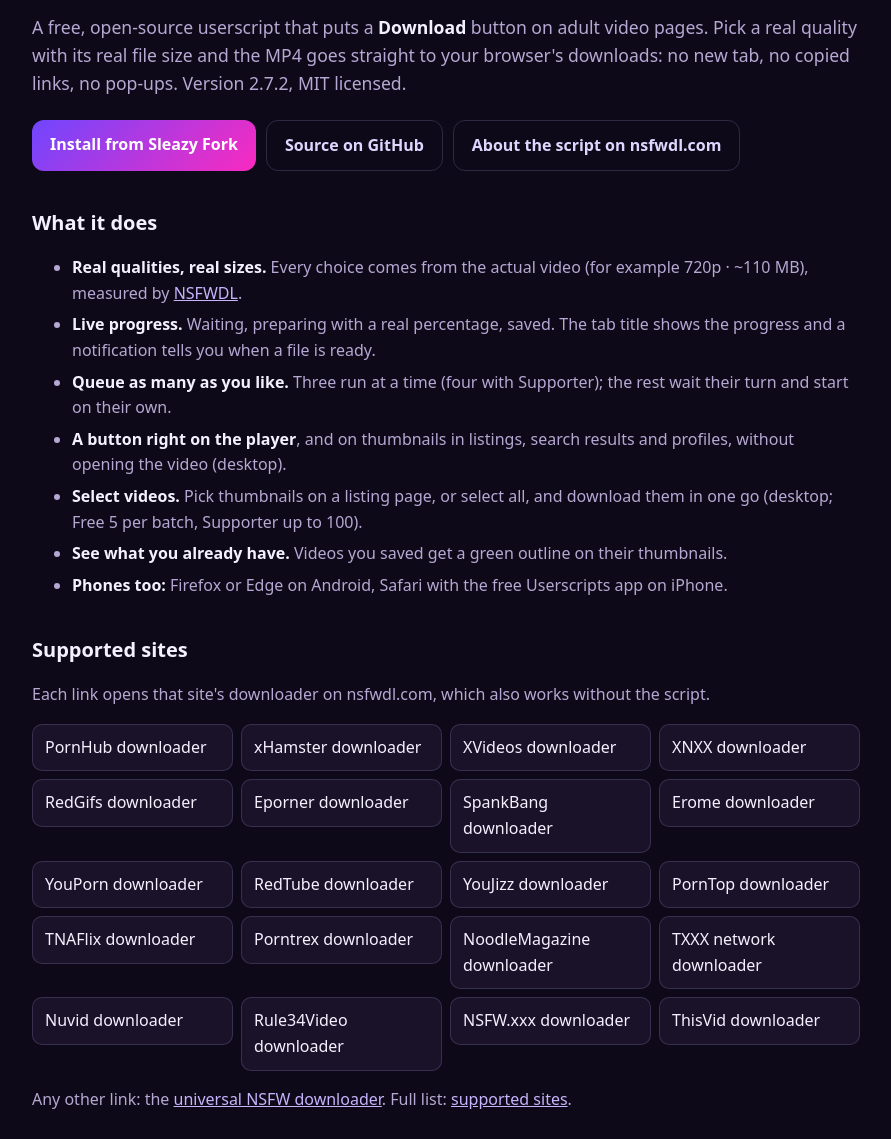
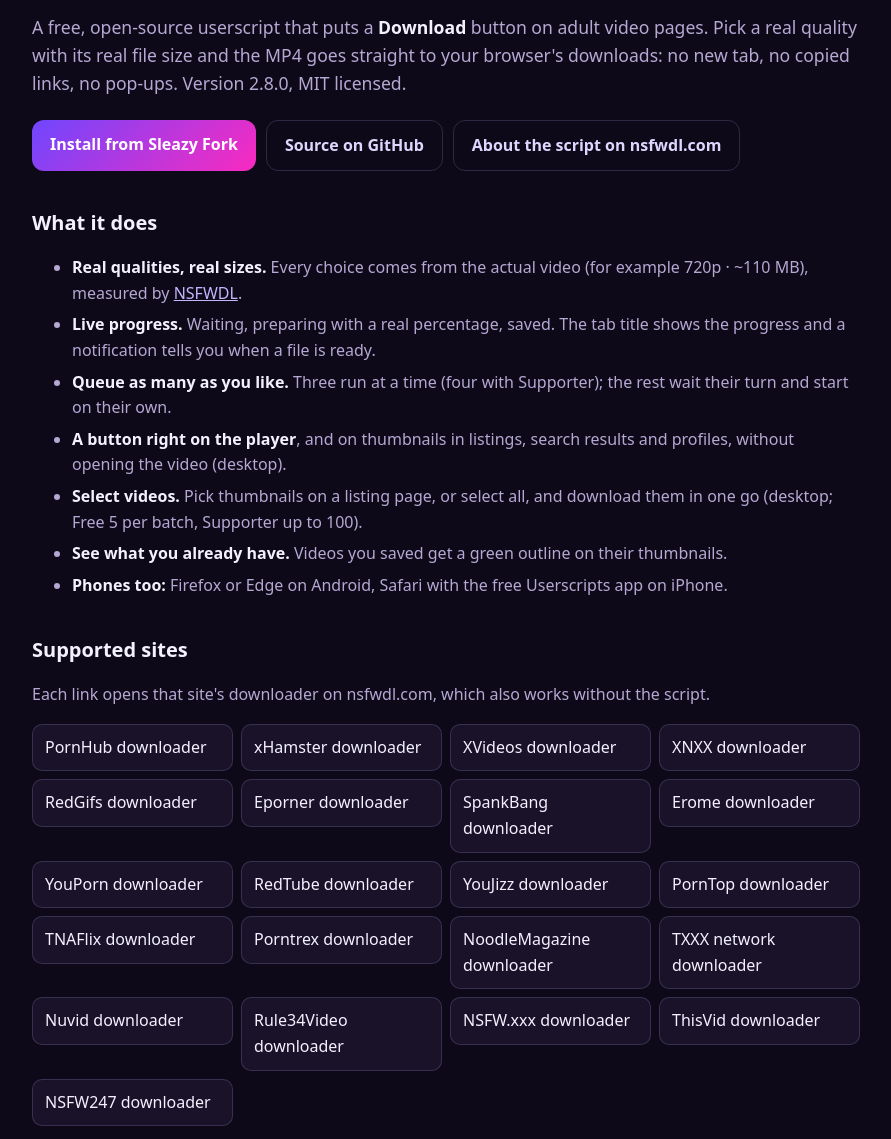
Before and after one commit to samrtulethtb/nsfwdl-download-button, a plain HTML site: page docs/index.html in a window 1280 px wide. Shown: the part 123-1262 px from the top of the page, without its empty margins (194-1085 px from the left). Drawn offline with Linux system fonts and the light colour scheme.

Commit message:
Userscript 2.8.0

```diff
--- a/docs/index.html
+++ b/docs/index.html
@@ -33,7 +33,7 @@
 <main>
   <span class="age">18+ · adults only</span>
   <h1>NSFWDL Video Downloader userscript</h1>
-  <p class="lead">A free, open-source userscript that puts a <strong>Download</strong> button on adult video pages. Pick a real quality with its real file size and the MP4 goes straight to your browser's downloads: no new tab, no copied links, no pop-ups. Version 2.7.2, MIT licensed.</p>
+  <p class="lead">A free, open-source userscript that puts a <strong>Download</strong> button on adult video pages. Pick a real quality with its real file size and the MP4 goes straight to your browser's downloads: no new tab, no copied links, no pop-ups. Version 2.8.0, MIT licensed.</p>
   <div class="cta">
     <a class="btn" href="https://sleazyfork.org/en/scripts/597630">Install from Sleazy Fork</a>
     <a class="btn ghost" href="https://github.com/samrtulethtb/nsfwdl-download-button">Source on GitHub</a>
@@ -74,6 +74,7 @@
     <li><a href="https://nsfwdl.com/rule34video-downloader">Rule34Video downloader</a></li>
     <li><a href="https://nsfwdl.com/nsfwxxx-downloader">NSFW.xxx downloader</a></li>
     <li><a href="https://nsfwdl.com/thisvid-downloader">ThisVid downloader</a></li>
+    <li><a href="https://nsfwdl.com/nsfw247-downloader">NSFW247 downloader</a></li>
   </ul>
   <p>Any other link: the <a href="https://nsfwdl.com/universal-nsfw-downloader">universal NSFW downloader</a>. Full list: <a href="https://nsfwdl.com/supported-sites">supported sites</a>.</p>
 
--- a/nsfwdl-download-button.user.js
+++ b/nsfwdl-download-button.user.js
@@ -40,7 +40,7 @@
 // @name:mr      NSFWDL – मोफत व्हिडिओ डाउनलोडर: PornHub, xHamster, XVideos, XNXX एका क्लिकमध्ये HD MP4 मध्ये
 // @name:ne      NSFWDL – निःशुल्क भिडियो डाउनलोडर: PornHub, xHamster, XVideos, XNXX एक क्लिकमा HD MP4 मा
 // @namespace    https://nsfwdl.com/
-// @version      2.7.2
+// @version      2.8.0
 // @description  Free, no sign-up. Download videos without leaving the page: PornHub (incl. Shorties), xHamster, XVideos, XNXX, RedGifs, Eporner, SpankBang, YouPorn, RedTube, Erome, ThisVid, TXXX and 8 more sites. Pick a real quality with its file size and the MP4 goes straight to your downloads. Download buttons on the player and on thumbnails, one-click saving in your preferred quality. Desktop, Android and iPhone. No pop-ups, no redirects.
 // @description:ro  Gratuit, fără cont. Descarcă video fără să părăsești pagina: PornHub (inclusiv Shorties), xHamster, XVideos, XNXX, RedGifs, Eporner, SpankBang, YouPorn, RedTube, Erome, ThisVid, TXXX și încă 8 site-uri. Alegi o calitate reală cu mărimea fișierului, iar MP4-ul ajunge direct în descărcări. Butoane de descărcare pe player și pe miniaturi, salvare dintr-un click în calitatea preferată. Desktop, Android și iPhone. Fără pop-up-uri, fără redirecționări.
 // @description:es  Gratis, sin registro. Descarga vídeos sin salir de la página: PornHub (incl. Shorties), xHamster, XVideos, XNXX, RedGifs, Eporner, SpankBang, YouPorn, RedTube, Erome, ThisVid, TXXX y 8 sitios más. Elige una calidad real con su tamaño y el MP4 llega directo a tus descargas. Botones de descarga en el reproductor y en las miniaturas, guardado en un clic con tu calidad preferida. Escritorio, Android y iPhone. Sin pop-ups ni redirecciones.
@@ -126,6 +126,7 @@
 // @match        *://*.spankbang.com/*
 // @match        *://*.nsfw.xxx/*
 // @match        *://*.thisvid.com/*
+// @match        *://*.nsfw247.to/*
 // @match        *://*.pornhub.com/*
 // @match        *://*.pornhub.org/*
 // @include      /^https?:\/\/(?:[a-z0-9-]+\.)*xhamster[0-9]{1,3}\.(?:com|desi)\//
@@ -257,6 +258,7 @@
     {id: "spankbang", name: "SpankBang", route: "/spankbang-downloader", hosts: ['spankbang.com'], hostPatterns: [], video: /^\/[a-z0-9]+\/video\//},
     {id: "nsfwxxx", name: "NSFW.xxx", route: "/nsfwxxx-downloader", hosts: ['nsfw.xxx'], hostPatterns: [], video: /^\/post\/\d+/},
     {id: "thisvid", name: "ThisVid", route: "/thisvid-downloader", hosts: ['thisvid.com'], hostPatterns: [], video: /^\/videos\//},
+    {id: "nsfw247", name: "NSFW247", route: "/nsfw247-downloader", hosts: ['nsfw247.to'], hostPatterns: [], video: /^\/(?=[^/?]*\d)[a-z0-9]+(?:-[a-z0-9]+)+\/?(?:\?.*)?$/i},
     {id: "pornhub", name: "PornHub", route: "/pornhub-downloader", hosts: ['pornhub.com', 'pornhub.org'], hostPatterns: [], video: /^\/(?:view_video\.php\?(?:.*&)?viewkey=|shorties\/[A-Za-z0-9]+)/},
   ];
 
--- a/openuserjs/nsfwdl-download-button.user.js
+++ b/openuserjs/nsfwdl-download-button.user.js
@@ -40,7 +40,7 @@
 // @name:mr      NSFWDL – मोफत व्हिडिओ डाउनलोडर: PornHub, xHamster, XVideos, XNXX एका क्लिकमध्ये HD MP4 मध्ये
 // @name:ne      NSFWDL – निःशुल्क भिडियो डाउनलोडर: PornHub, xHamster, XVideos, XNXX एक क्लिकमा HD MP4 मा
 // @namespace    https://nsfwdl.com/
-// @version      2.7.2
+// @version      2.8.0
 // @description  Free, no sign-up. Download videos without leaving the page: PornHub (incl. Shorties), xHamster, XVideos, XNXX, RedGifs, Eporner, SpankBang, YouPorn, RedTube, Erome, ThisVid, TXXX and 8 more sites. Pick a real quality with its file size and the MP4 goes straight to your downloads. Download buttons on the player and on thumbnails, one-click saving in your preferred quality. Desktop, Android and iPhone. No pop-ups, no redirects.
 // @description:ro  Gratuit, fără cont. Descarcă video fără să părăsești pagina: PornHub (inclusiv Shorties), xHamster, XVideos, XNXX, RedGifs, Eporner, SpankBang, YouPorn, RedTube, Erome, ThisVid, TXXX și încă 8 site-uri. Alegi o calitate reală cu mărimea fișierului, iar MP4-ul ajunge direct în descărcări. Butoane de descărcare pe player și pe miniaturi, salvare dintr-un click în calitatea preferată. Desktop, Android și iPhone. Fără pop-up-uri, fără redirecționări.
 // @description:es  Gratis, sin registro. Descarga vídeos sin salir de la página: PornHub (incl. Shorties), xHamster, XVideos, XNXX, RedGifs, Eporner, SpankBang, YouPorn, RedTube, Erome, ThisVid, TXXX y 8 sitios más. Elige una calidad real con su tamaño y el MP4 llega directo a tus descargas. Botones de descarga en el reproductor y en las miniaturas, guardado en un clic con tu calidad preferida. Escritorio, Android y iPhone. Sin pop-ups ni redirecciones.
@@ -126,6 +126,7 @@
 // @match        *://*.spankbang.com/*
 // @match        *://*.nsfw.xxx/*
 // @match        *://*.thisvid.com/*
+// @match        *://*.nsfw247.to/*
 // @match        *://*.pornhub.com/*
 // @match        *://*.pornhub.org/*
 // @include      /^https?:\/\/(?:[a-z0-9-]+\.)*xhamster[0-9]{1,3}\.(?:com|desi)\//
@@ -257,6 +258,7 @@
     {id: "spankbang", name: "SpankBang", route: "/spankbang-downloader", hosts: ['spankbang.com'], hostPatterns: [], video: /^\/[a-z0-9]+\/video\//},
     {id: "nsfwxxx", name: "NSFW.xxx", route: "/nsfwxxx-downloader", hosts: ['nsfw.xxx'], hostPatterns: [], video: /^\/post\/\d+/},
     {id: "thisvid", name: "ThisVid", route: "/thisvid-downloader", hosts: ['thisvid.com'], hostPatterns: [], video: /^\/videos\//},
+    {id: "nsfw247", name: "NSFW247", route: "/nsfw247-downloader", hosts: ['nsfw247.to'], hostPatterns: [], video: /^\/(?=[^/?]*\d)[a-z0-9]+(?:-[a-z0-9]+)+\/?(?:\?.*)?$/i},
     {id: "pornhub", name: "PornHub", route: "/pornhub-downloader", hosts: ['pornhub.com', 'pornhub.org'], hostPatterns: [], video: /^\/(?:view_video\.php\?(?:.*&)?viewkey=|shorties\/[A-Za-z0-9]+)/},
   ];
 
```
Also changed, not shown: 3 other files.
